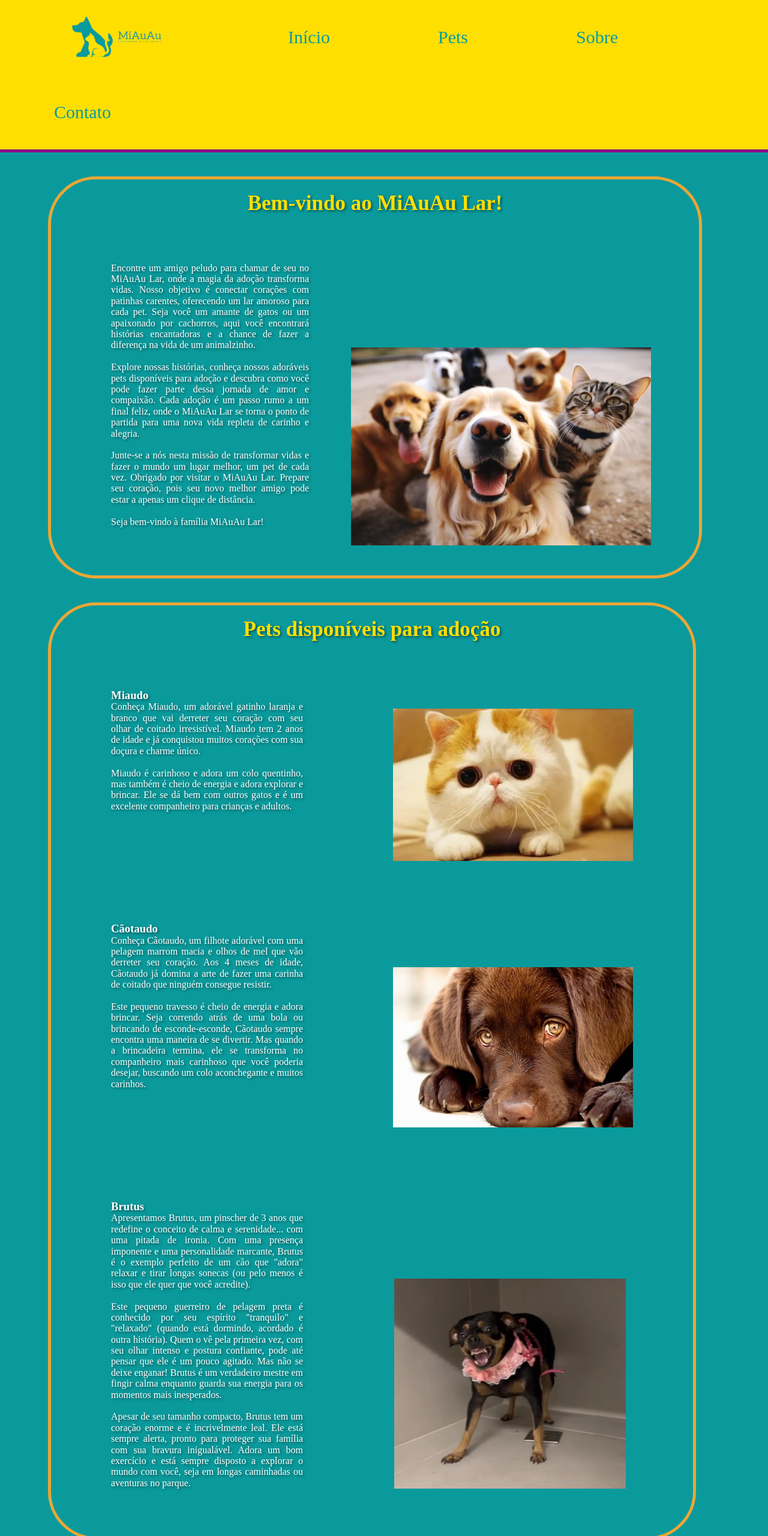
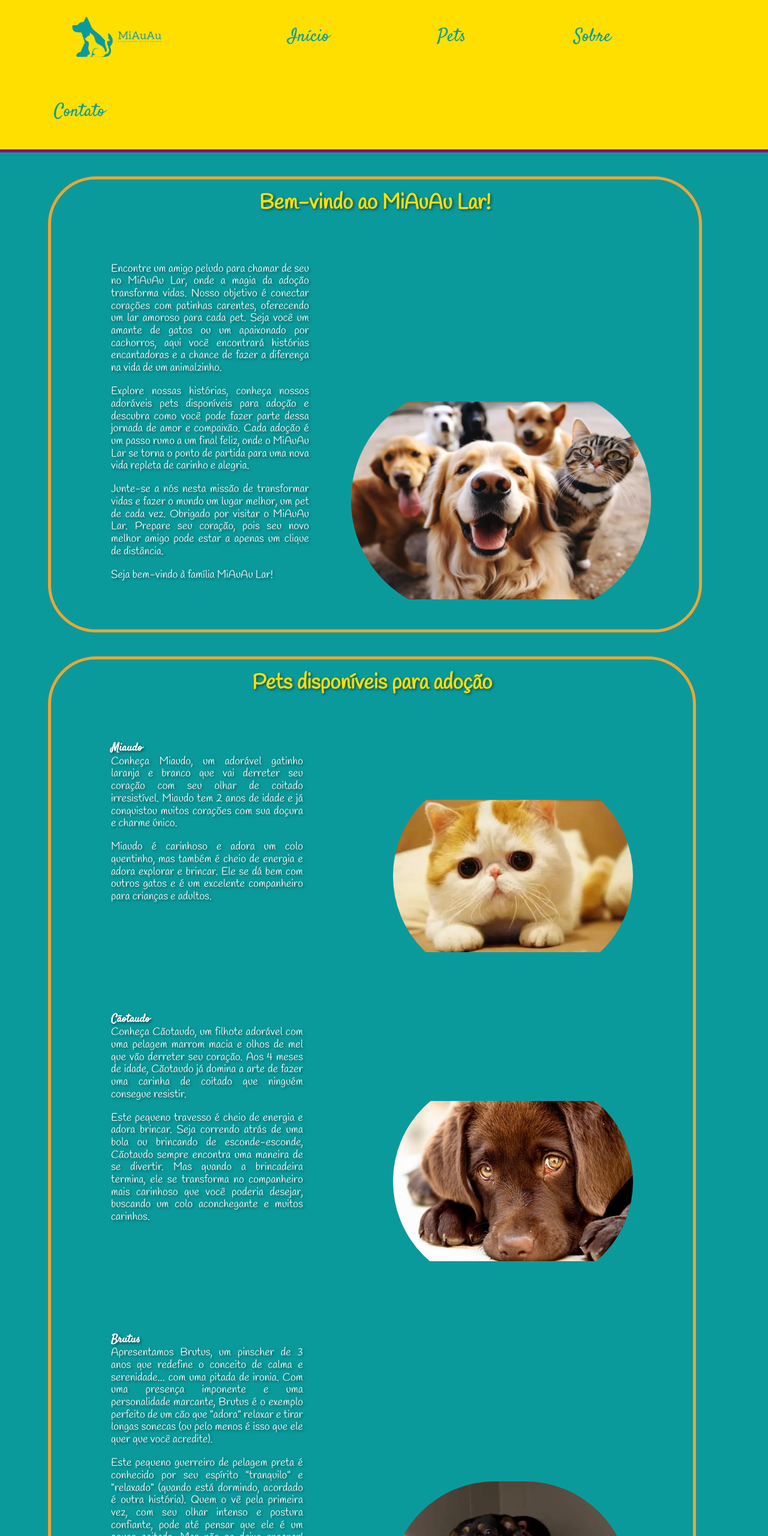
Before and after one commit to eduardowada/MiAuAuLar, a plain HTML site: page index.html in a window 1280 px wide. Shown: the top 2560 px of the page at 60% size. Drawn offline with Linux system fonts and the light colour scheme.

Commit message:
melhorando design e mudando fonte

```diff
--- a/index.html
+++ b/index.html
@@ -7,6 +7,13 @@
     <title>MiAuAu Lar</title>
     <link rel="stylesheet" href="styles/styles.css">
     <link rel="stylesheet" href="styles/normalize.css">
+    <link rel="preconnect" href="https://fonts.googleapis.com">
+<link rel="preconnect" href="https://fonts.gstatic.com" crossorigin>
+<link href="https://fonts.googleapis.com/css2?family=Satisfy&display=swap" rel="stylesheet">
+<link rel="preconnect" href="https://fonts.googleapis.com">
+<link rel="preconnect" href="https://fonts.gstatic.com" crossorigin>
+<link href="https://fonts.googleapis.com/css2?family=Handlee&family=Satisfy&display=swap" rel="stylesheet">
+
 </head>
 
 <body>
--- a/styles/styles.css
+++ b/styles/styles.css
@@ -14,13 +14,38 @@ body {
     color: white;
 }
 
+p, h2 {
+    font-family: "Handlee", "Handlee regular", Arial, Helvetica, sans-serif;
+    font-size: 18px;
+}
+
+h3 {
+    font-family: "Satisfy", "Satisfy regular", Arial, Helvetica, sans-serif;
+}
+
+.satisfy-regular {
+    font-family: "Satisfy", cursive;
+    font-weight: 400;
+    font-style: normal;
+}
+
+.handlee-regular {
+    font-family: "Handlee", cursive;
+    font-weight: 400;
+    font-style: normal;
+}
+
+
 #container {
     width: 100%;
     margin: 0 auto;
     background-color: #0B9A9C;
+
 }
 
-a:link, a:active, a:visited {
+a:link,
+a:active,
+a:visited {
     color: #0B9A9C;
     text-decoration: none;
 }
@@ -64,14 +89,18 @@ nav ul {
 
 nav ul li {
     float: left;
-    margin: 35 10px; /* Espaçamento entre os itens do menu */
+    margin: 35 10px;
+    /* Espaçamento entre os itens do menu */
 }
 
 nav ul li a {
     display: block;
-    padding: 45px 90px; /* Ajuste o padding para um visual mais confortável */
-    font-size: 30px; /* Tamanho da fonte para telas maiores */
+    padding: 45px 90px;
+    /* Ajuste o padding para um visual mais confortável */
+    font-size: 30px;
+    /* Tamanho da fonte para telas maiores */
     text-decoration: none;
+    font-family: "Satisfy", "Satisfy regular", Arial, Helvetica, sans-serif;
     color: #0B9A9C;
 }
 
@@ -102,7 +131,6 @@ section h2 {
     text-shadow: 2px 2px 4px rgba(0, 0, 0, 0.5);
     text-align: justify;
     border: 5px solid #ECA634;
-    /* padding: 60px 780px 60px 90px; */
 }
 
 #img_inicio {
@@ -119,6 +147,7 @@ section h2 {
     display: block;
     background: url(../img/pets.webp) no-repeat center center;
     background-size: contain;
+    border-radius: 200px;
 }
 
 /* Pets para adoção*/
@@ -133,15 +162,12 @@ section h2 {
     text-shadow: 2px 2px 4px rgba(0, 0, 0, 0.5);
     text-align: justify;
     border: 5px solid #ECA634;
-    /* padding: 60px 780px 60px 90px; */
 }
 
 .descricao {
-    /* margin: 40px 110px 40px 80px; */
     border-radius: 80px;
     text-shadow: 2px 2px 4px rgba(0, 0, 0, 0.5);
     text-align: justify;
-    /* border: 5px solid #ECA634; */
     padding: 60px 600px 60px 50px;
 }
 
@@ -150,7 +176,8 @@ section h2 {
     margin-top: -220px;
     margin-right: -550px;
 }
-#pet1 a{
+
+#pet1 a {
     width: 400px;
     height: 350px;
     text-indent: -9999px;
@@ -158,6 +185,7 @@ section h2 {
     display: block;
     background: url(../img/pet1.webp) no-repeat center center;
     background-size: contain;
+    border-radius: 200px;
 }
 
 #pet2 {
@@ -165,6 +193,7 @@ section h2 {
     margin-top: -245px;
     margin-right: -550px;
 }
+
 #pet2 a {
     width: 400px;
     height: 350px;
@@ -173,6 +202,7 @@ section h2 {
     display: block;
     background: url(../img/pet2.jpg) no-repeat center center;
     background-size: contain;
+    border-radius: 200px;
 }
 
 #pet3 {
@@ -180,6 +210,7 @@ section h2 {
     margin-top: -350px;
     margin-right: -545px;
 }
+
 #pet3 a {
     width: 400px;
     height: 350px;
@@ -188,6 +219,7 @@ section h2 {
     display: block;
     background: url(../img/pet3.webp) no-repeat center center;
     background-size: contain;
+    border-radius: 200px;
 }
 
 /* Seção sobre */
@@ -202,12 +234,12 @@ section h2 {
 
 .titulo {
     text-align: center;
-    color:rgb(244, 218, 91);
+    color: rgb(244, 218, 91);
     font-size: 25px;
 }
 
 .subtitulo {
-    color:rgb(244, 218, 91)
+    color: rgb(244, 218, 91)
 }
 
 /* Seção Contato */
@@ -248,7 +280,8 @@ form div {
     text-align: left;
 }
 
-  input.campo, textarea.campo {
+input.campo,
+textarea.campo {
     font-family: Arial, Helvetica, sans-serif;
     font-size: 1em;
     background-color: #fff;
@@ -284,11 +317,13 @@ form div {
 
 #mensagem-sucesso {
     text-align: center;
-    color: #FFDF00; /* Cor do h2 */
+    color: #FFDF00;
+    /* Cor do h2 */
     font-size: 24px;
     font-weight: bold;
     margin-top: 20px;
-    display: none; /* Inicialmente oculta */
+    display: none;
+    /* Inicialmente oculta */
     width: 100%;
 }
 
@@ -311,19 +346,31 @@ footer>p a {
 
 /* Media queries para ajustar o layout em telas menores */
 @media (max-width: 600px) {
-    #logo, #pets, #pet1, #pet2, #pet3 {
-        float: none; /* Remove o float do logo */
-        text-align: center; /* Centraliza o logo em telas menores */
-        margin-bottom: 20px; /* Espaço abaixo do logo em telas menores */
+
+    #logo,
+    #pets,
+    #pet1,
+    #pet2,
+    #pet3 {
+        float: none;
+        /* Remove o float do logo */
+        text-align: center;
+        /* Centraliza o logo em telas menores */
+        margin-bottom: 20px;
+        /* Espaço abaixo do logo em telas menores */
     }
 
     nav {
-        float: none; /* Remove o float do menu */
-        text-align: center; /* Centraliza o menu em telas menores */
+        float: none;
+        /* Remove o float do menu */
+        text-align: center;
+        /* Centraliza o menu em telas menores */
     }
 
     nav ul li {
-        display: block; /* Mostra cada item de menu em uma linha */
-        margin: 10px 0; /* Espaçamento entre os itens do menu */
+        display: block;
+        /* Mostra cada item de menu em uma linha */
+        margin: 10px 0;
+        /* Espaçamento entre os itens do menu */
     }
 }
```
Lines whose indentation alone changed are shown as unchanged.
